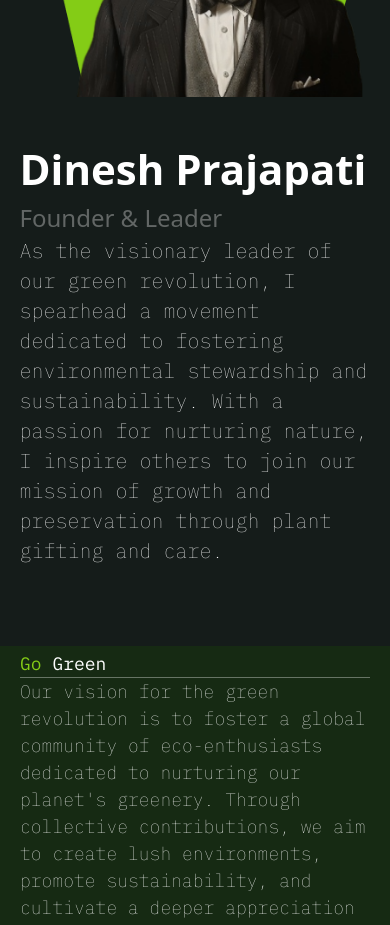
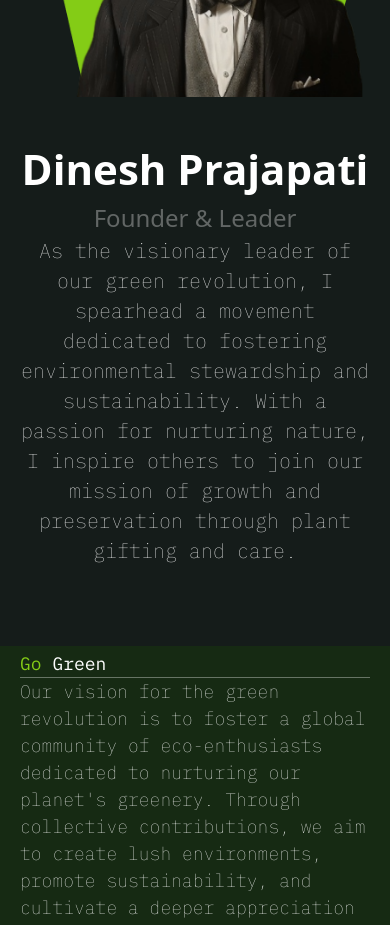
Before and after one commit to dineshEth/plaantThumb, a React (Vite) app: page /about in a window 390 px wide. Shown: the part 1140-2065 px from the top of the page. Built offline with nearby package versions, Linux system fonts and the light colour scheme; a web font is replaced by a local one.

Commit message:
About page responsive

```diff
--- a/src/components/About/About.jsx
+++ b/src/components/About/About.jsx
@@ -13,7 +13,7 @@ export const About = () => {
         <div className=''>
           <img src={profile} alt="" />
         </div>
-        <div className='w-full md:w-1/2'>
+        <div className='w-full md:w-1/2 flex flex-col justify-center md:justify-start md:items-start items-center text-center md:text-start'>
           <h1 className='font-white text-[42px] font-[600]'>Dinesh Prajapati</h1>
           <p className='font-light text-[#ffffff54] text-[24px] '>Founder & Leader</p>
           <p className='font-IBM font-[100]  text-[#fff] text-[20px]'>As the visionary leader of our green revolution, I spearhead a movement dedicated to fostering environmental stewardship and sustainability. With a passion for nurturing nature, I inspire others to join our mission of growth and preservation through plant gifting and care.</p>
```
